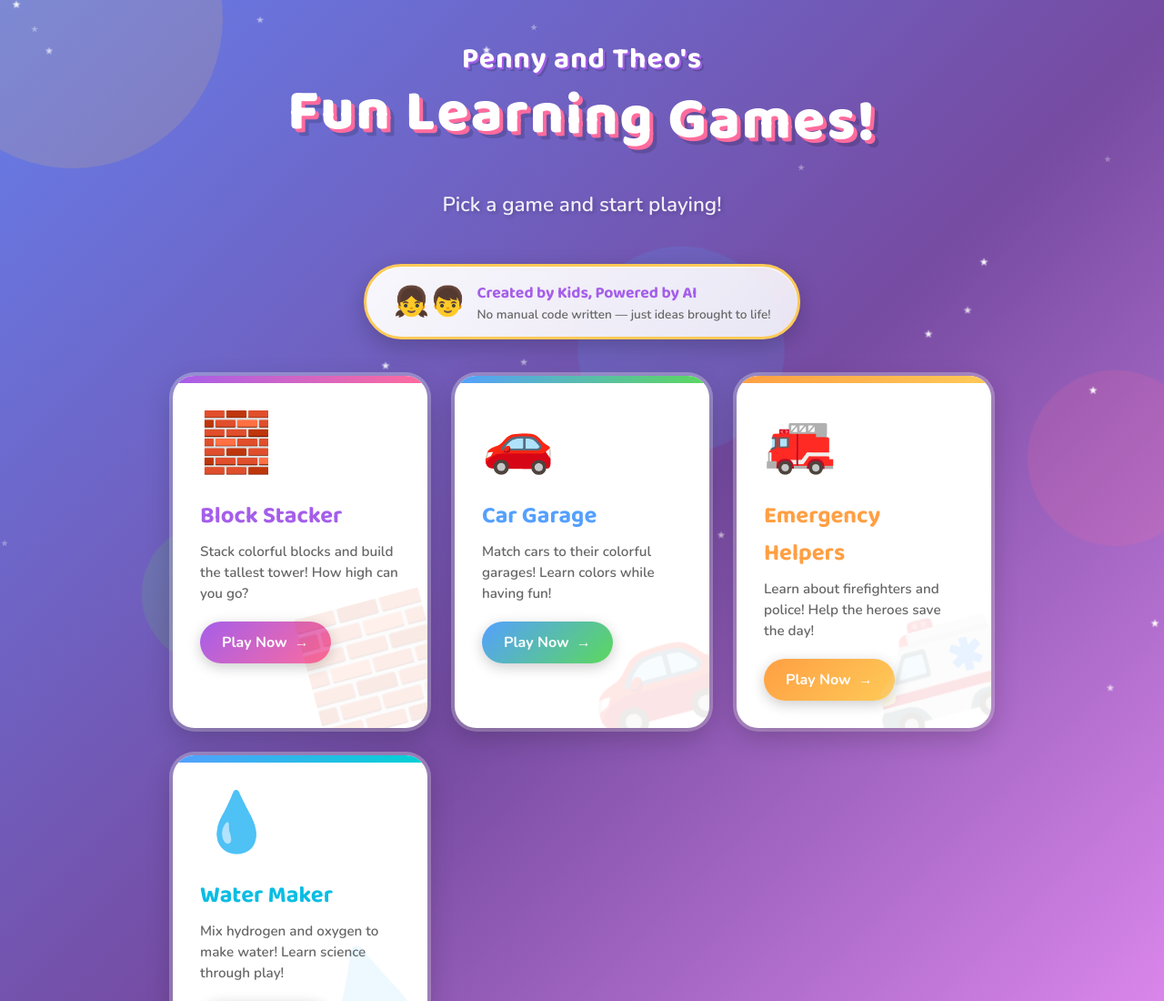
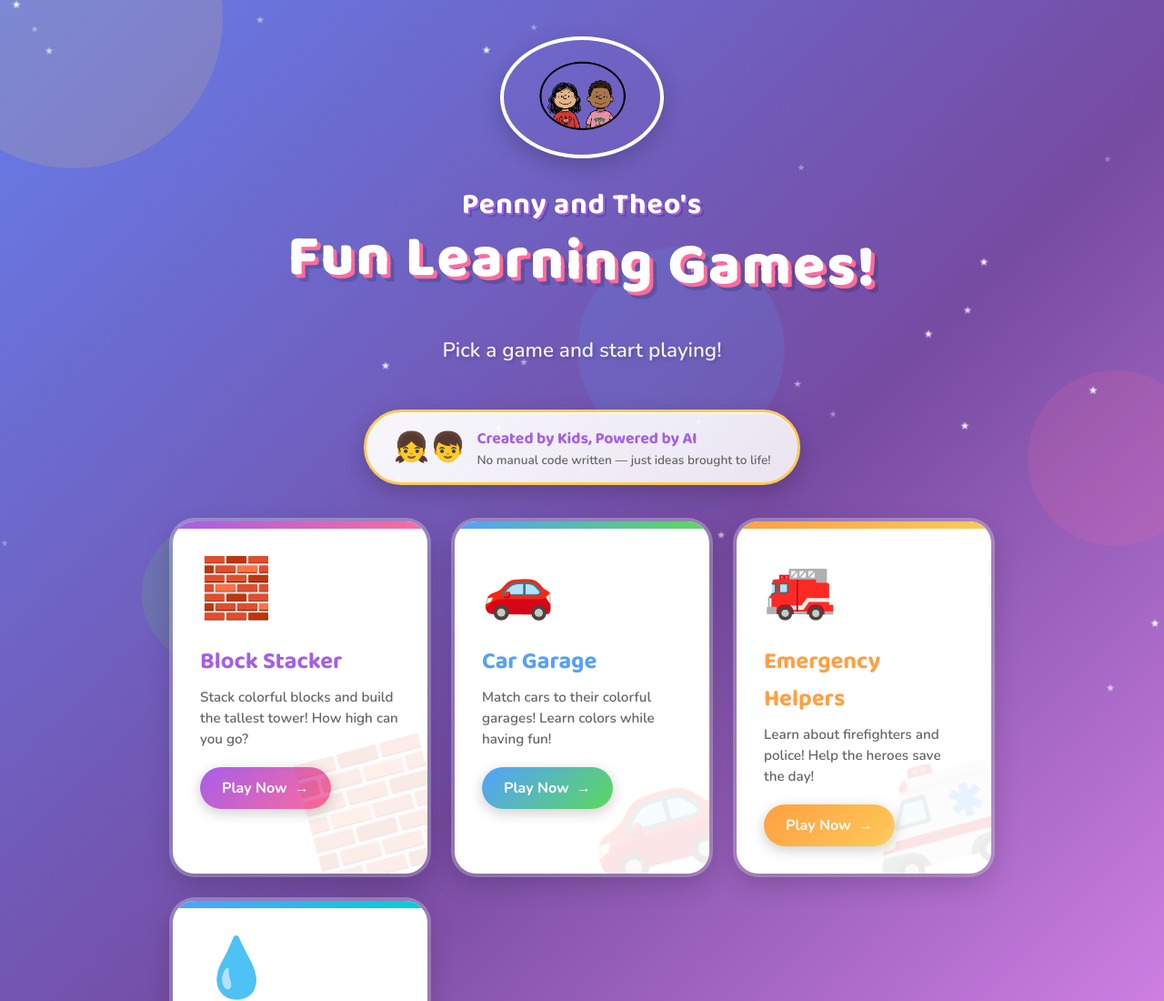
Before and after one commit to cdemeke/kids-learning-games, a plain HTML site: page index.html in a window 1280 px wide. Shown: the top 1100 px of the page at 91% size. Drawn offline with nearby package versions, Linux system fonts and the light colour scheme.

Commit message:
Add logo, README, and gitignore
- Added Penny and Theo logo to index page header
- Created README with game descriptions
- Added .gitignore for system files

🤖 Generated with [Claude Code](https://claude.com/claude-code)

Co-Authored-By: Claude Opus 4.5 <noreply@anthropic.com>

```diff
--- a/index.html
+++ b/index.html
@@ -156,6 +156,15 @@
                 opacity: 1;
                 transform: translateY(0);
             }
+        }
+
+        .site-logo {
+            width: 180px;
+            height: auto;
+            margin-bottom: 20px;
+            border-radius: 50%;
+            box-shadow: 0 8px 25px rgba(0, 0, 0, 0.2);
+            border: 4px solid white;
         }
 
         .title-header {
@@ -466,6 +475,7 @@
 
     <div class="container">
         <header class="header">
+            <img src="images/logo.png" alt="Penny and Theo" class="site-logo">
             <span class="title-header">Penny and Theo's</span>
             <h1 class="title">
                 <span class="word"><span style="animation-delay: 0s">F</span><span style="animation-delay: 0.05s">u</span><span style="animation-delay: 0.1s">n</span></span>
```
Also changed, not shown: README.md (added), images/logo.png (added), 2 other files.
